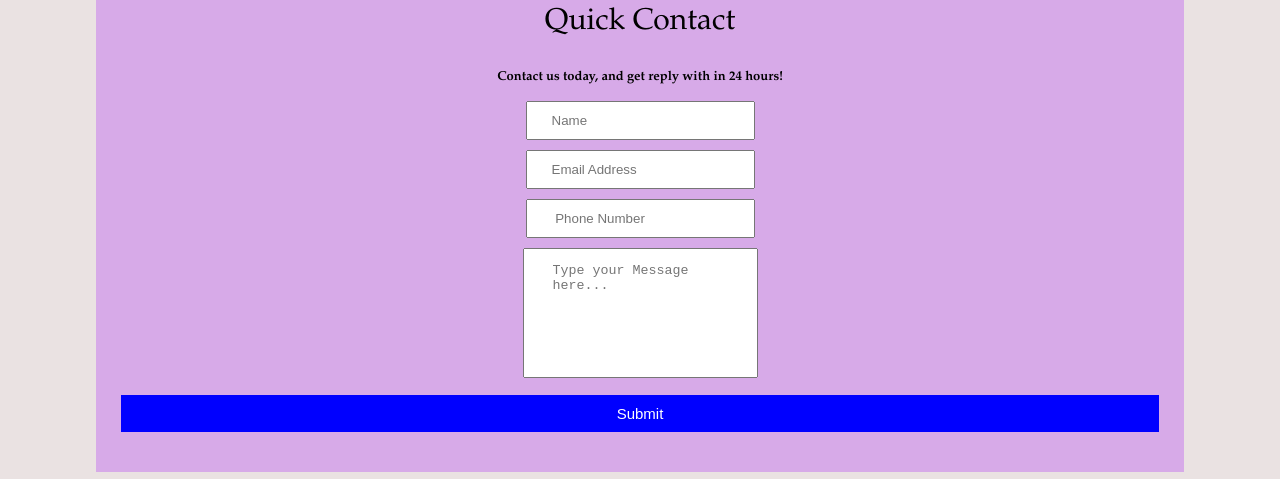
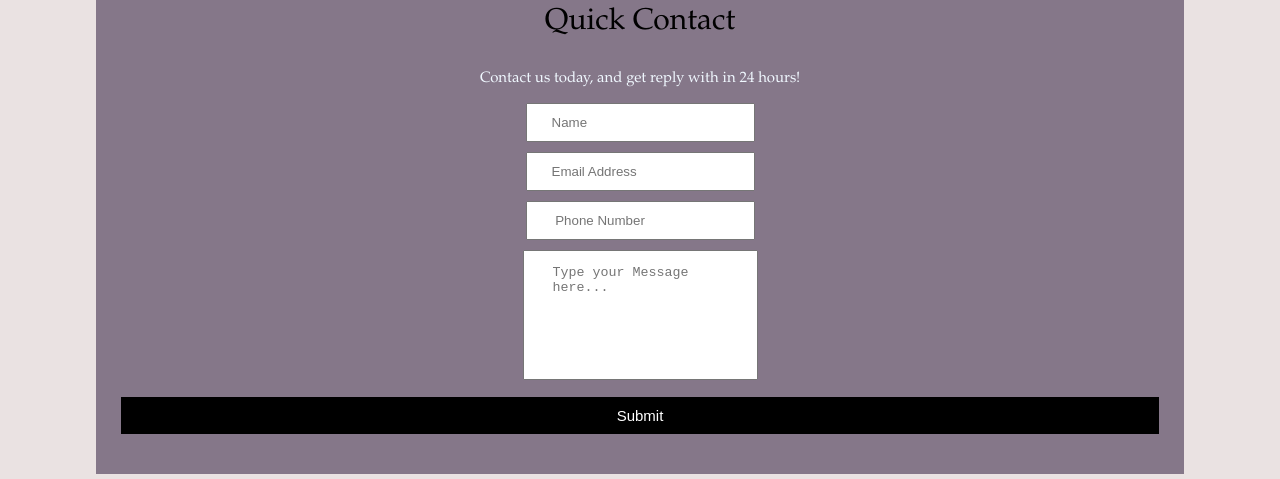
Before and after one commit to GulnazAlisherova/.diploma, a React (Create React App) app: page /contacts in a window 1280 px wide. Shown: the part 321-800 px from the top of the page. Built offline with nearby package versions, Linux system fonts and the light colour scheme.

Commit message:
changed background-color

```diff
--- a/src/components/Header/Header.css
+++ b/src/components/Header/Header.css
@@ -49,7 +49,7 @@
 }
 .about-container {
   display: flex;
-  background-color: rgba(147, 141, 149, 0.807);
+  background-color: #d2af7561;
   flex-direction: row;
   align-items: center;
   width: 100%;
@@ -117,7 +117,7 @@
   text-align: center;
 }
 #contact {
-  background: rgba(210, 153, 235, 0.763);
+  background: rgba(103, 87, 110, 0.763);
   padding: 25px;
   margin: 50px 0;
   font-size: large;
@@ -130,7 +130,9 @@
 #contact h4 {
   margin: 5px 0 15px;
   display: block;
-  font-size: 13px;
+  font-size: 15px;
+  color: aliceblue;
+  font-weight: 300;
 }
 fieldset {
   border: medium none;
@@ -151,7 +153,7 @@ fieldset {
   cursor: pointer;
   width: 100%;
   border: none;
-  background: blue;
+  background: black;
   color: #fff;
   margin: 0 0 5px;
   padding: 10px;
```
